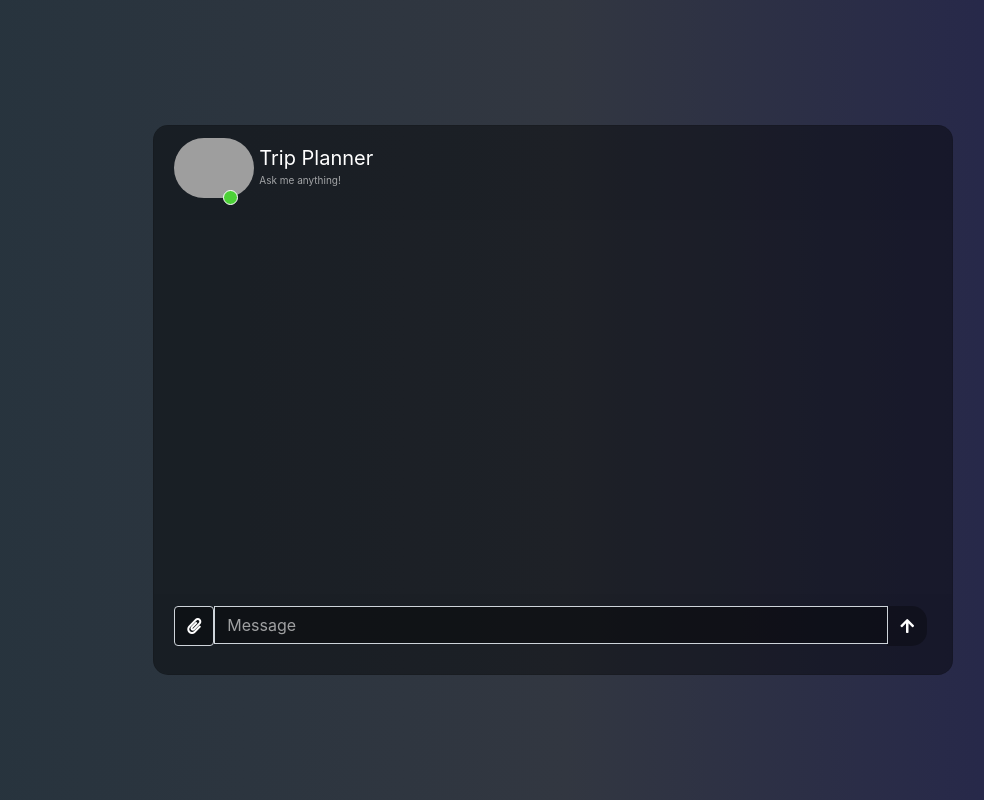
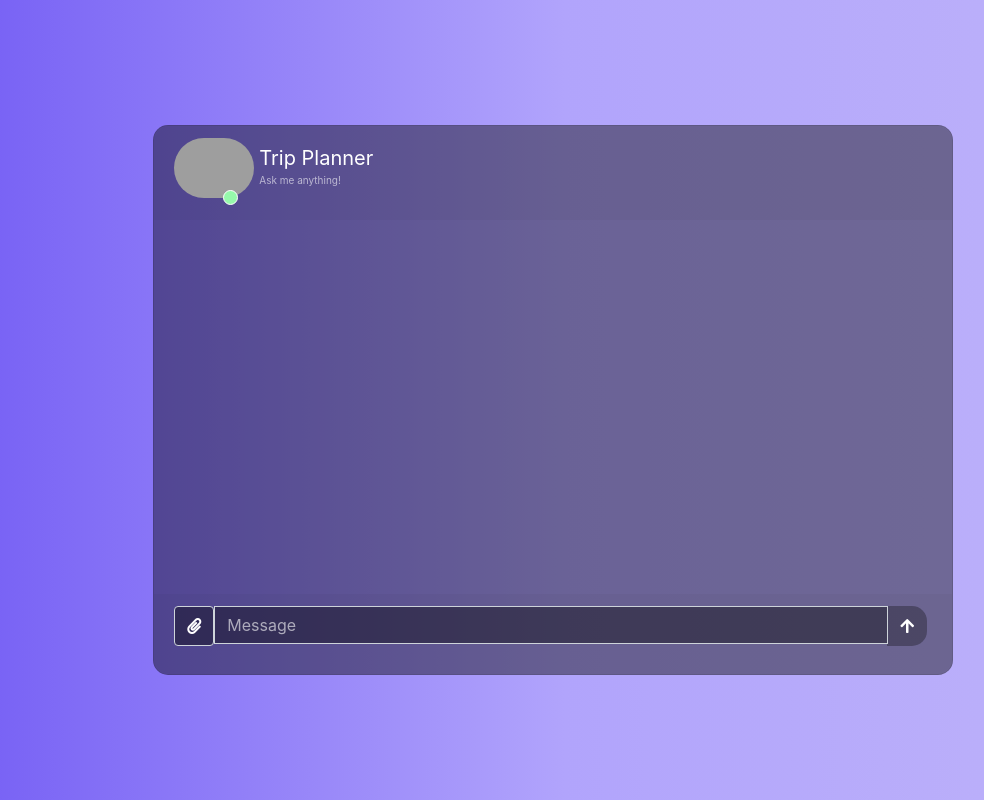
Before and after one commit to MohitBhatt-16/Multilingual-Trip-Planner, a Flask app: page / in a window 1280 px wide. Shown: the whole page, without its empty margins (75-1059 px from the left). Run offline with Flask 3, Linux system fonts and the light colour scheme; some libraries are stand-ins or nearby versions; grey boxes are pictures that could not be loaded.

Commit message:
flask bot template changed

```diff
--- a/static/style.css
+++ b/static/style.css
@@ -1,9 +1,9 @@
 body,html{
 	height: 100%;
 	margin: 0;
-	background: rgb(44, 47, 59);
-   background: -webkit-linear-gradient(to right, rgb(40, 59, 34), rgb(54, 60, 70), rgb(32, 32, 43));
-	background: linear-gradient(to right, rgb(38, 51, 61), rgb(50, 55, 65), rgb(33, 33, 78));
+	background: rgb(114, 91, 244);
+   background: -webkit-linear-gradient(to right, rgb(114, 91, 244), rgb(174, 161, 251), rgb(105, 94, 166));
+	background: linear-gradient(to right, rgb(114, 91, 244), rgb(177, 164, 252), rgb(191, 180, 249));
 }
 
 .chat{
@@ -137,7 +137,7 @@
 	position: absolute;
 	height: 15px;
 	width:15px;
-	background-color: #4cd137;
+	background-color: #96f9ab;
 	border-radius: 50%;
 	bottom: 0.2em;
 	right: 0.4em;
@@ -174,7 +174,7 @@
 	margin-bottom: auto;
 	margin-left: 10px;
 	border-radius: 25px;
-	background-color: rgb(82, 172, 255);
+	background-color: rgb(141, 198, 250);
 	padding: 10px;
 	position: relative;
 }
@@ -183,7 +183,7 @@
 	margin-bottom: auto;
 	margin-right: 10px;
 	border-radius: 25px;
-	background-color: #58cc71;
+	background-color: #96f9ab;
 	padding: 10px;
 	position: relative;
 }
```
Also changed, not shown: 1 other file.
